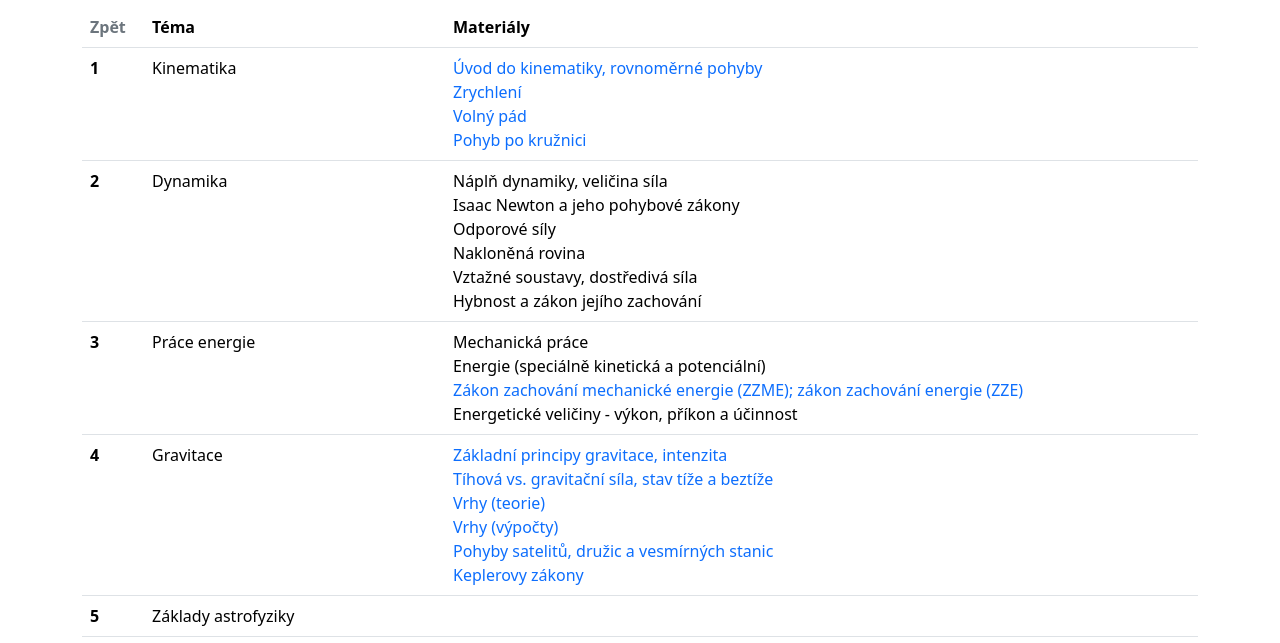
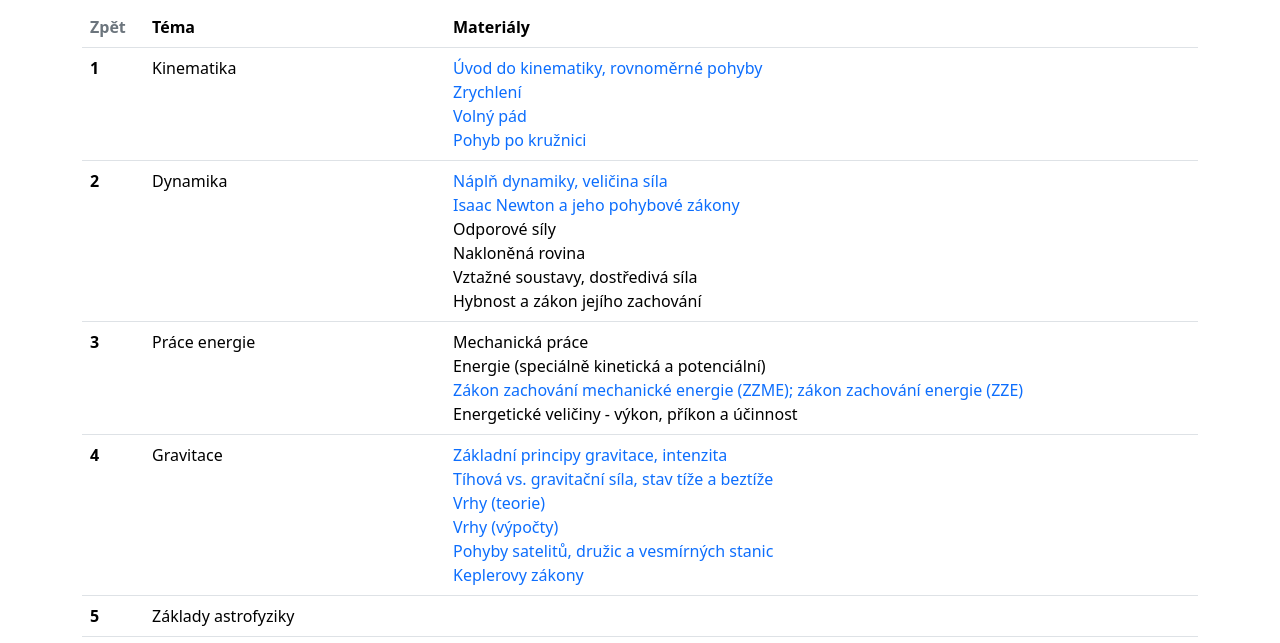
Before and after one commit to ChaoZavitkar/zbklimpl, a plain HTML site: page static/fyzika1.html in a window 1280 px wide. Shown: the part 73-716 px from the top of the page. Drawn offline with nearby package versions, Linux system fonts and the light colour scheme.

Commit message:
dynamika, velična a Isaac Newton

```diff
--- a/static/fyzika1.html
+++ b/static/fyzika1.html
@@ -35,8 +35,8 @@
                 <th scope="row">2</th>
                 <td>Dynamika</td>
                 <td>
-                        Náplň dynamiky, veličina síla
-                  <br>  Isaac Newton a jeho pohybové zákony
+                  <a href="https://colab.research.google.com/drive/1TNOoUzjEdNRoBmDi6Evw01mJnhfuVRb2?usp=sharing" target="_blank" class="link-opacity-50-hover link-offset-2 link-offset-3-hover link-underline link-underline-opacity-0 link-underline-opacity-75-hover">Náplň dynamiky, veličina síla</a>
+                  <br>  <a href="https://colab.research.google.com/drive/1DS23P0Fs3gLHhFvIsZ0oD3shPwsimp0E?usp=sharing" target="_blank" class="link-opacity-50-hover link-offset-2 link-offset-3-hover link-underline link-underline-opacity-0 link-underline-opacity-75-hover">Isaac Newton a jeho pohybové zákony</a>
                   <br>  Odporové síly
                   <br>  Nakloněná rovina
                   <br>  Vztažné soustavy, dostředivá síla
```
